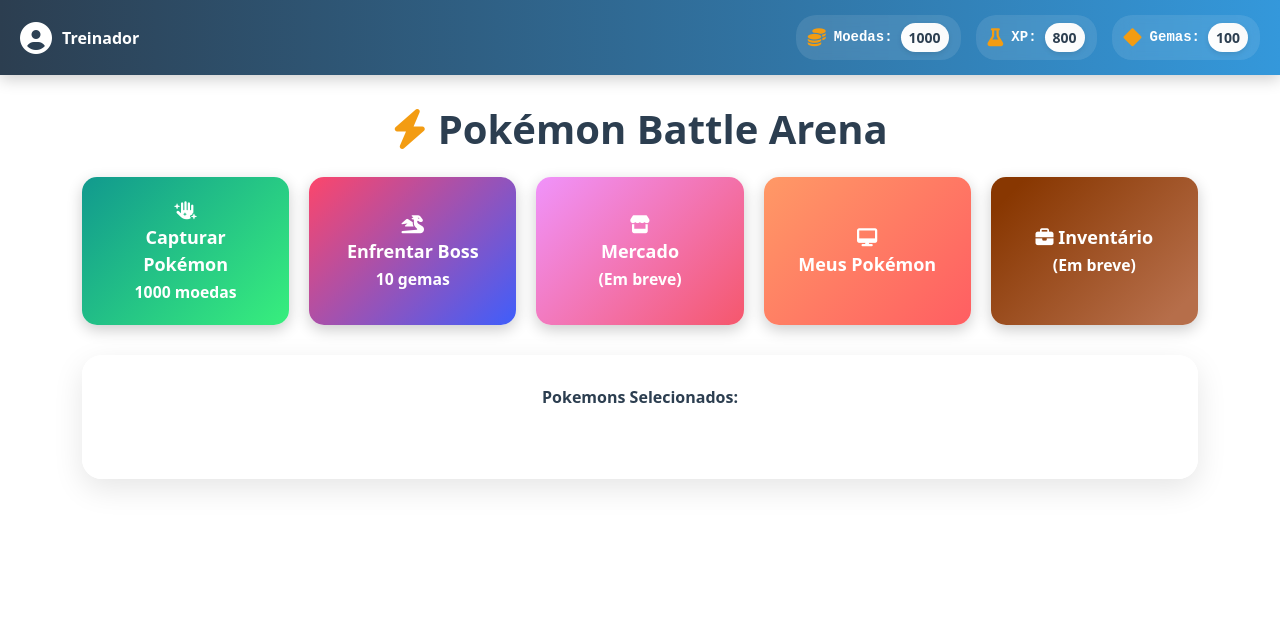
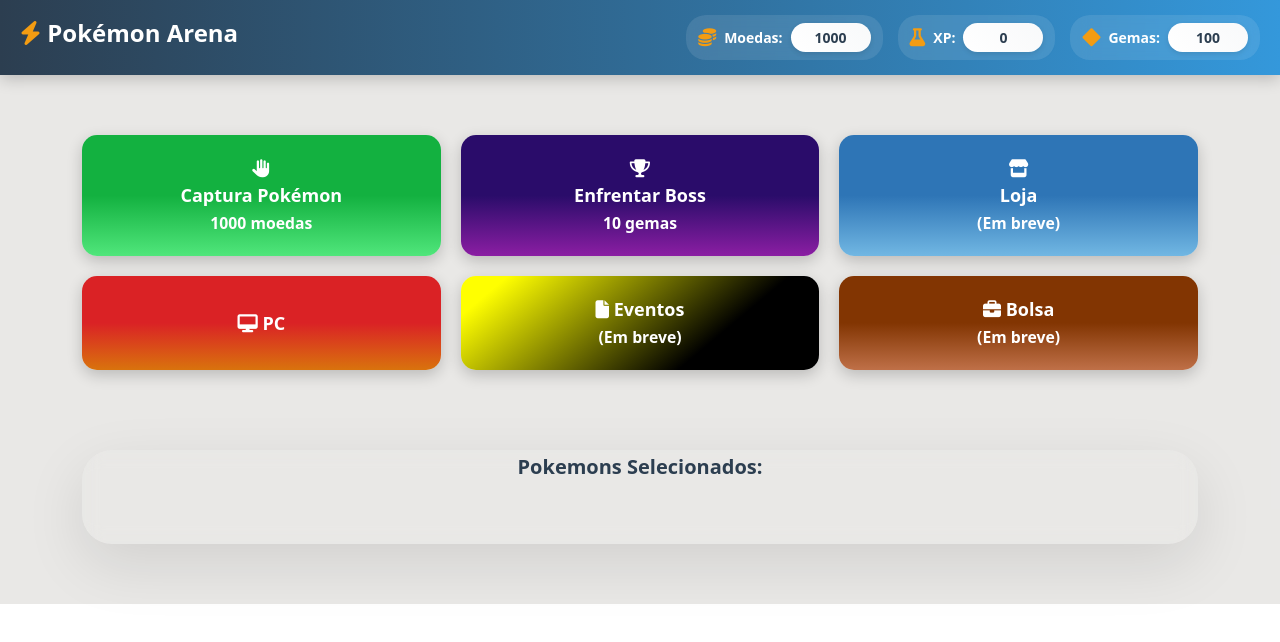
Before and after one commit to felipeIM2/pokemonGame, a plain HTML site: page game/index.html in a window 1280 px wide. Drawn offline with nearby package versions, Linux system fonts and the light colour scheme; a web font is replaced by a local one.

Commit message:
update: uiux e algumas funcionalidades

```diff
--- a/game/db/perfil.json
+++ b/game/db/perfil.json
@@ -1,11 +1,11 @@
 [
   {
     "id": 1,
-    "name":"tester",
+    "name":"teste",
     "resources":[{
       "coins": 1000,
       "gems": 100,
-      "xp": 800
+      "xp": 0
     }]
   }
 ]
--- a/game/index.html
+++ b/game/index.html
@@ -16,10 +16,21 @@
 
 <body>
     <div class="navBar">
-        <div class="perfil">
-            <i class="fas fa-user-circle fa-2x"></i>
-            <span style="font-weight: 600;">Treinador</span>
+
+        <div style="display: flex; gap: 20px;">
+
+            <h4 class="text-center" style="font-weight: 700;">
+                <i class="fas fa-bolt" style="color: #f39c12;"></i>
+                Pokémon Arena
+            </h4>
+            <!-- <div class="perfil" style=" gap: 14px;">
+                <i class="fas fa-user-circle fa-2x" style="cursor: pointer;"></i>
+                <span class="perfil-name" id="perfil-name">Treinador</span  >
+            </div> -->
+
+
         </div>
+
 
         <div class="resource-container">
             <div class="resource-item">
@@ -39,45 +50,49 @@
                 <span>Gemas:</span>
                 <div class="balance" id="gem-balance">50</div>
             </div>
+
+
         </div>
     </div>
 
     <div class="main-container">
         <div class="container">
             <div class="game-card">
-                <h1 class="text-center mb-4" style="color: #2c3e50; font-weight: 700;">
-                    <i class="fas fa-bolt" style="color: #f39c12;"></i>
-                    Pokémon Battle Arena
-                </h1>
 
                 <div class="menu-buttons">
                     <button class="menu-btn capture" id="capture-btn">
-                        <i class="fas fa-hand-sparkles"></i><br>
-                        Capturar Pokémon<br>
+                        <i class="fas fa-hand"></i><br>
+                        Captura Pokémon<br>
                         <small>1000 moedas</small>
                     </button>
 
                     <button class="menu-btn boss" id="boss-btn">
-                        <i class="fas fa-dragon"></i><br>
+                        <i class="fas fa-trophy"></i><br>
                         Enfrentar Boss<br>
                         <small>10 gemas</small>
                     </button>
 
                     <button class="menu-btn market" id="market-btn">
                         <i class="fas fa-store"></i><br>
-                        Mercado<br>
+                        Loja<br>
                         <small>(Em breve)</small>
                     </button>
 
                     <button class="menu-btn collection" id="pc-btn">
-                        <i class="fas fa-desktop"></i><br>
-                        Meus Pokémon
+                        <i class="fas fa-desktop"></i>
+                        PC
+                    </button>
+
+                    <button class="menu-btn events" id="events-btn">
+                        <i class="fa-solid fa-file"></i>
+                        Eventos<br>
+                        <small>(Em breve)</small>
                     </button>
 
 
                     <button class="menu-btn bag" id="bag-btn">
                         <i class="fas fa-briefcase"></i>
-                        Inventário<br>
+                        Bolsa<br>
                         <small>(Em breve)</small>
                     </button>
 
@@ -86,7 +101,7 @@
             </div>
             <div class="pokemon-card">
                 <div class="text-center mb-4" style="color: #2c3e50; font-weight: 700;">
-                    <p>Pokemons Selecionados:</p>
+                    <p style="font-size: 20px; width:250px; position: absolute; left: 50%; transform: translateX(-50%); top: 2px;">Pokemons Selecionados:</p>
                     <div id="selected-pokemon" class="selected-pokemon">
 
                     </div>
--- a/game/script.js
+++ b/game/script.js
@@ -74,6 +74,7 @@
         $('#coins-balance').text(gameState.coins);
         $('#xp-balance').text(gameState.xp);
         $('#gem-balance').text(gameState.gems);
+        $('#perfil-name').text(getPerfil.name);
 
         const playerTeam = JSON.parse(localStorage.getItem('playerTeam') || "[]");
         const findteam = pokemons[0].filter(p => playerTeam.includes(p.id));
@@ -209,8 +210,10 @@
       })
     })
 
+    $("#pc-btn").click(() => location = "./pc");
+
     $("#market-btn").click(() => alert("Módulo em manutenção!!") )
 
-    $("#pc-btn").click(() => location = "./pc");
+    $("#bag-btn").click(() => alert("Módulo em manutenção!!"));
 
-    $("#bag-btn").click(() => alert("Módulo em manutenção!!"));
+    $("#events-btn").click(() => alert("Módulo em manutenção!!"));
--- a/game/style.css
+++ b/game/style.css
@@ -65,15 +65,18 @@
     flex-shrink: 0;
     font-size: 14px;
     font-weight: bolder;
-    font-family: "Libertinus Mono", monospace;
+    cursor: pointer;
+    /* font-family: "Libertinus Mono", monospace; */
 }
 
 .balance {
+    cursor: pointer;
     background: linear-gradient(45deg, #fff, #f8f9fa);
     color: #2c3e50;
     padding: 4px 8px;
     font-size: 14px;
     font-weight: 600;
+    width: 80px;
     min-width: 40px;
     border-radius: 15px;
     text-align: center;
@@ -82,15 +85,26 @@
 
 .main-container {
     padding: 30px 20px;
+    background-color: rgba(230, 229, 227, 0.874);
 }
 
-
+.perfil-name {
+    font-weight: 600;
+    /* background-color: white; */
+    border-radius: 10px;
+    color: black;
+    padding: 2px;
+    text-align: center;
+    width: 120px;
+    height: 30px;
+}
 
 .menu-buttons {
     display: grid;
-    grid-template-columns: repeat(auto-fit, minmax(200px, 1fr));
+    grid-template-columns: repeat(auto-fit, minmax(300px, 1fr));
     gap: 20px;
-    margin-bottom: 30px;
+    margin-bottom: 80px;
+    margin-top: 30px;
 }
 
 .menu-btn {
@@ -117,25 +131,30 @@
 }
 
 .menu-btn.capture {
-    background: linear-gradient(135deg, #11998e 0%, #38ef7d 100%);
+    background: linear-gradient(180deg, #13b140 50%,  #50e67b 100%);
 }
 
 .menu-btn.boss {
-    background: linear-gradient(135deg, #fc466b 0%, #3f5efb 100%);
+    /* background: linear-gradient(180deg, #f7ff01 10%, #4e4103 90%); */
+    background: linear-gradient(180deg, #2a0c6a 50%,  #8b1ea3 100%);
+
 }
 
 .menu-btn.market {
-    background: linear-gradient(135deg, #f093fb 0%, #f5576c 100%);
+    background: linear-gradient(180deg, #2E75B6 50%, #71b7e3 100%);
 }
 
 .menu-btn.collection {
-    background: linear-gradient(135deg, #ff9966 0%, #ff5e62 100%);
+    background: linear-gradient(180deg, #da2225 50%, #d9730d 100%);
 }
 
 .menu-btn.bag {
-    background: linear-gradient(135deg, #883701 10%, #b66e4a 90%);
+    background: linear-gradient(180deg, #823502 50%, #bf7048 100%);
 }
 
+.menu-btn.events {
+    background: linear-gradient(140deg, yellow 10%, black 70%);
+}
 
 .reward-popup {
     position: fixed;
@@ -152,18 +171,20 @@
 }
 
 .pokemon-card {
-    background: rgba(255,255,255,0.95);
-    border-radius: 20px;
-    padding: 30px;
+    /* border: 6px double #000000; */
+    /* background: white; */
+    border-radius: 30px;
+    padding: 35px;
     margin-bottom: 30px;
-    box-shadow: 0 10px 30px rgba(0,0,0,0.1);
+    box-shadow: 0 20px 60px rgba(0,0,0,0.1);
     backdrop-filter: blur(10px);
 }
 
 #selected-pokemon {
     display: grid;
-    grid-template-columns: repeat(auto-fit, minmax(120px, 1fr));
+    grid-template-columns: repeat(auto-fit, minmax(200px, 1fr));
     gap: 20px;
+    place-items: center;
 }
 
 .pokemon-selected {
```
Also changed, not shown: game/db/pc.json (+21 -3 lines).
